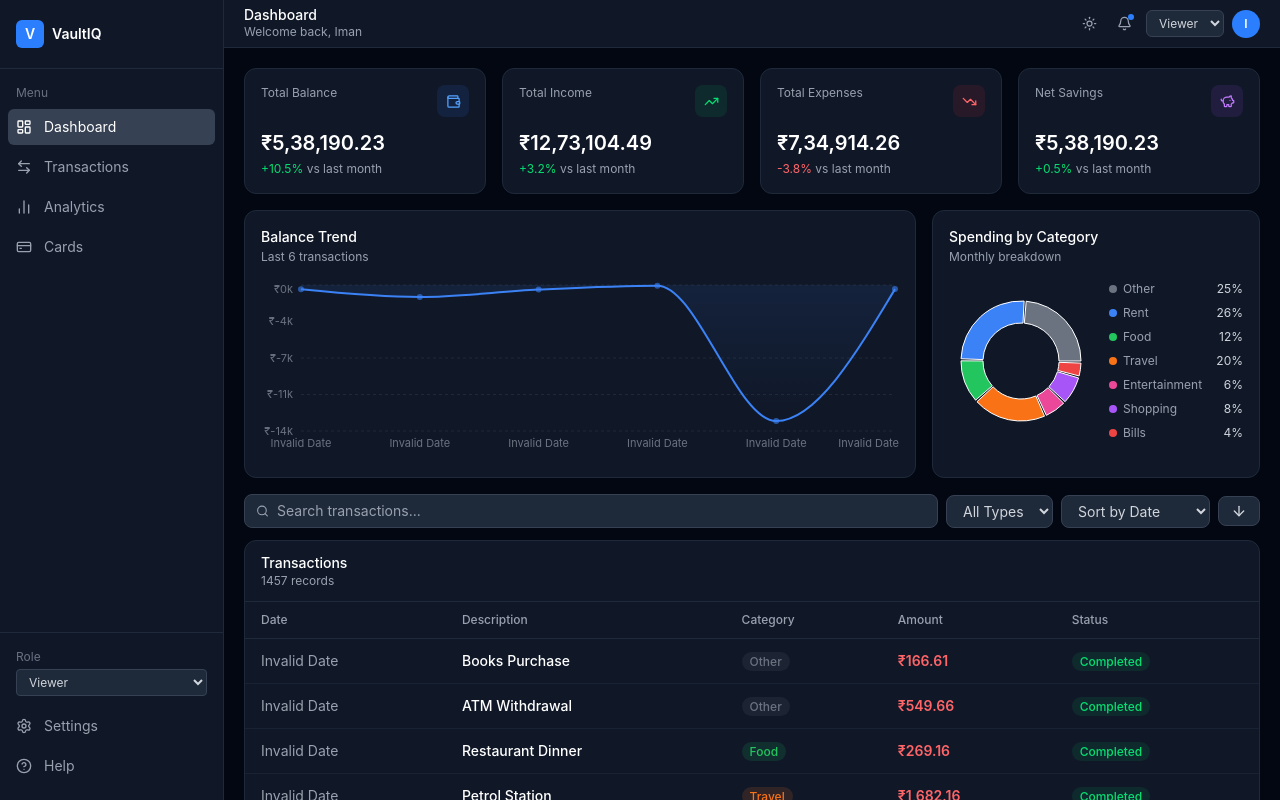
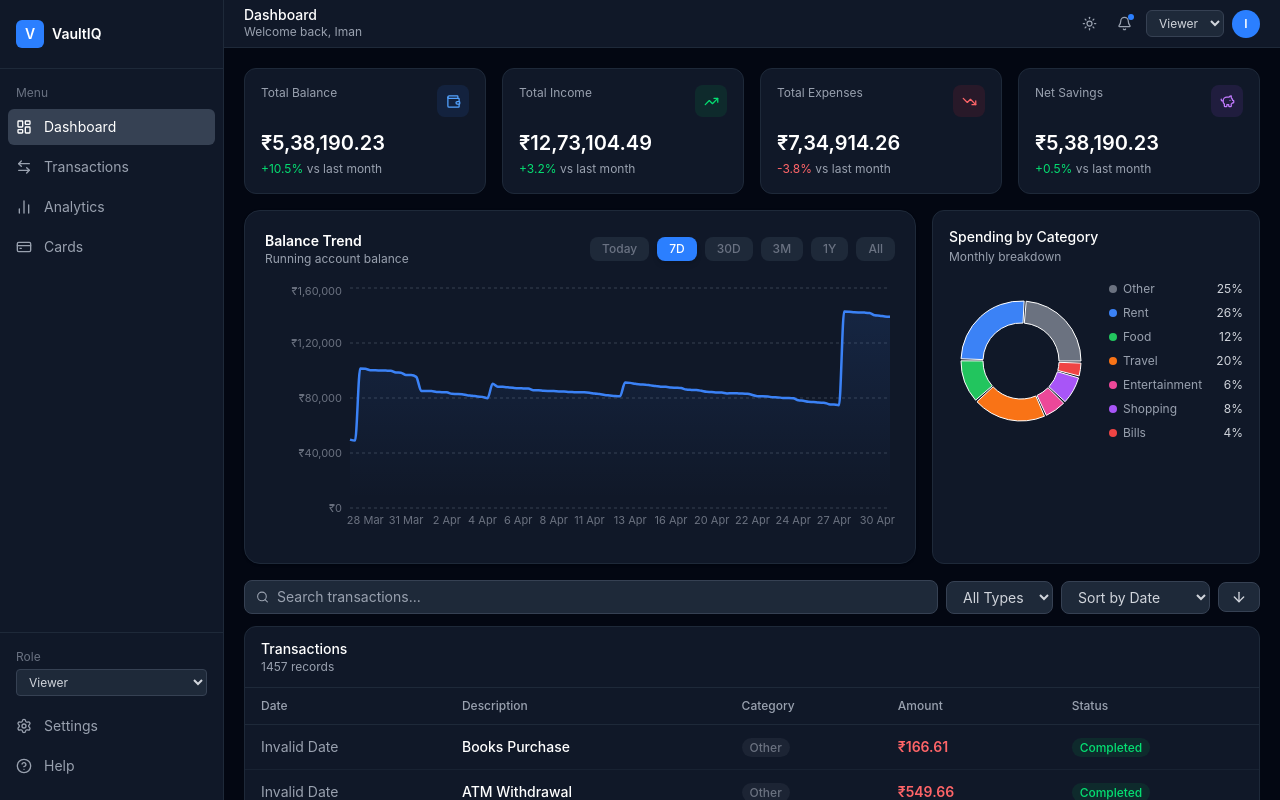
Before and after one commit to Iman-Datta/VaultIQ, a React (Vite) app: page / in a window 1280 px wide. Built offline with nearby package versions, Linux system fonts and the light colour scheme.

Commit message:
Update and modify Balance Trend graph add Today, 7D, 3M, 1Y option

```diff
--- a/src/components/dashboard/BalanceTrend.jsx
+++ b/src/components/dashboard/BalanceTrend.jsx
@@ -1,3 +1,4 @@
+import { useMemo, useState } from "react";
 import { useSelector } from "react-redux";
 import {
   AreaChart,
@@ -9,15 +10,75 @@ import {
   CartesianGrid,
 } from "recharts";
 
-import { formatCurrency, formatDate } from "../../utils/formatCurrency";
+const ranges = ["Today", "7D", "30D", "3M", "1Y", "All"];
 
-const CustomTooltip = ({ active, payload, label }) => {
+const formatCurrency = (value) => `₹${Number(value).toLocaleString("en-IN")}`;
+
+const formatXAxis = (date, range) => {
+  const d = new Date(date);
+
+  if (range === "Today") {
+    return d.toLocaleTimeString("en-IN", {
+      hour: "2-digit",
+      minute: "2-digit",
+    });
+  }
+
+  if (range === "1Y" || range === "All") {
+    return d.toLocaleDateString("en-IN", {
+      month: "short",
+      year: "2-digit",
+    });
+  }
+
+  return d.toLocaleDateString("en-IN", {
+    day: "numeric",
+    month: "short",
+  });
+};
+
+const filterByRange = (transactions, range) => {
+  const now = new Date();
+  const daysMap = {
+    Today: 1,
+    "7D": 7,
+    "30D": 30,
+    "3M": 90,
+    "1Y": 365,
+  };
+
+  if (range === "All") return transactions;
+
+  const days = daysMap[range];
+  const cutoff = new Date(now);
+  cutoff.setDate(now.getDate() - days);
+
+  return transactions.filter((t) => new Date(t.timestamp) >= cutoff);
+};
+
+const buildRunningBalance = (transactions) => {
+  const openingBalance = 50000;
+  let running = openingBalance;
+
+  return [...transactions]
+    .sort((a, b) => new Date(a.timestamp) - new Date(b.timestamp))
+    .map((t) => {
+      running += t.amount;
+
+      return {
+        timestamp: t.timestamp,
+        balance: running,
+      };
+    });
+};
+
+const CustomTooltip = ({ active, payload, label, range }) => {
   if (!active || !payload?.length) return null;
 
   return (
-    <div className="bg-gray-800 border border-gray-700 rounded-lg px-3 py-2 text-xs">
-      <p className="text-gray-400 mb-1">{label}</p>
-      <p className="text-white font-medium">
+    <div className="bg-gray-900 border border-gray-700 rounded-xl px-3 py-2 shadow-lg">
+      <p className="text-xs text-gray-400 mb-1">{formatXAxis(label, range)}</p>
+      <p className="text-sm text-white font-semibold">
         {formatCurrency(payload[0].value)}
       </p>
     </div>
@@ -25,66 +86,103 @@ const CustomTooltip = ({ active, payload, label }) => {
 };
 
 export default function BalanceTrend() {
+  const [selectedRange, setSelectedRange] = useState("7D");
+
   const transactions = useSelector((state) => state.transactions.transactions);
 
-  const chartData = transactions
-    .slice(0, 6)
-    .reverse()
-    .map((t) => ({
-      month: formatDate(t.date),
-      balance: t.amount,
-    }));
+  const chartData = useMemo(() => {
+    const filtered = filterByRange(transactions, selectedRange);
+
+    return buildRunningBalance(filtered);
+  }, [transactions, selectedRange]);
+
+  const curveType = {
+    Today: "linear",
+    "7D": "monotone",
+    "30D": "monotone",
+    "3M": "natural",
+    "1Y": "natural",
+    All: "natural",
+  };
 
   return (
-    <div className="bg-white dark:bg-gray-900 border border-gray-200 dark:border-gray-800 rounded-xl p-4">
-      <p className="text-sm font-medium text-gray-900 dark:text-white mb-0.5">
-        Balance Trend
-      </p>
-      <p className="text-xs text-gray-400 mb-4">Last 6 transactions</p>
+    <div className="bg-white dark:bg-gray-900 border border-gray-200 dark:border-gray-800 rounded-2xl p-5 shadow-sm">
+      <div className="flex items-center justify-between mb-4">
+        <div>
+          <p className="text-sm font-semibold text-gray-900 dark:text-white">
+            Balance Trend
+          </p>
+          <p className="text-xs text-gray-400">Running account balance</p>
+        </div>
 
-      <ResponsiveContainer width="100%" height={180}>
-        <AreaChart
-          data={chartData}
-          margin={{ top: 4, right: 4, left: 0, bottom: 0 }}
-        >
+        <div className="flex gap-2 flex-wrap">
+          {ranges.map((range) => (
+            <button
+              key={range}
+              onClick={() => setSelectedRange(range)}
+              className={`px-3 py-1 rounded-lg text-xs font-medium transition-all duration-300 ${
+                selectedRange === range
+                  ? "bg-blue-500 text-white shadow-md"
+                  : "bg-gray-100 dark:bg-gray-800 text-gray-500 hover:bg-gray-200"
+              }`}
+            >
+              {range}
+            </button>
+          ))}
+        </div>
+      </div>
+
+      <ResponsiveContainer width="100%" height={260}>
+        <AreaChart data={chartData}>
           <defs>
             <linearGradient id="balanceGrad" x1="0" y1="0" x2="0" y2="1">
-              <stop offset="5%" stopColor="#3b82f6" stopOpacity={0.15} />
+              <stop offset="5%" stopColor="#3b82f6" stopOpacity={0.2} />
               <stop offset="95%" stopColor="#3b82f6" stopOpacity={0} />
             </linearGradient>
           </defs>
 
           <CartesianGrid
             strokeDasharray="3 3"
-            stroke="#1f2937"
             vertical={false}
+            stroke="#374151"
           />
 
           <XAxis
-            dataKey="month"
-            tick={{ fill: "#6b7280", fontSize: 11 }}
+            dataKey="timestamp"
+            tickFormatter={(v) => formatXAxis(v, selectedRange)}
+            tick={{
+              fill: "#6b7280",
+              fontSize: 11,
+            }}
             axisLine={false}
             tickLine={false}
           />
 
           <YAxis
-            tick={{ fill: "#6b7280", fontSize: 11 }}
+            tickFormatter={(v) => formatCurrency(v)}
+            tick={{
+              fill: "#6b7280",
+              fontSize: 11,
+            }}
             axisLine={false}
             tickLine={false}
-            tickFormatter={(v) => `₹${(v / 1000).toFixed(0)}k`}
-            width={40}
+            width={80}
           />
 
-          <Tooltip content={<CustomTooltip />} />
+          <Tooltip content={<CustomTooltip range={selectedRange} />} />
 
           <Area
-            type="monotone"
+            type={curveType[selectedRange]}
             dataKey="balance"
             stroke="#3b82f6"
-            strokeWidth={2}
+            strokeWidth={2.5}
             fill="url(#balanceGrad)"
-            dot={{ fill: "#3b82f6", r: 3, strokeWidth: 0 }}
-            activeDot={{ r: 5, fill: "#3b82f6" }}
+            dot={false}
+            activeDot={{
+              r: 5,
+              fill: "#3b82f6",
+            }}
+            animationDuration={400}
           />
         </AreaChart>
       </ResponsiveContainer>
```
